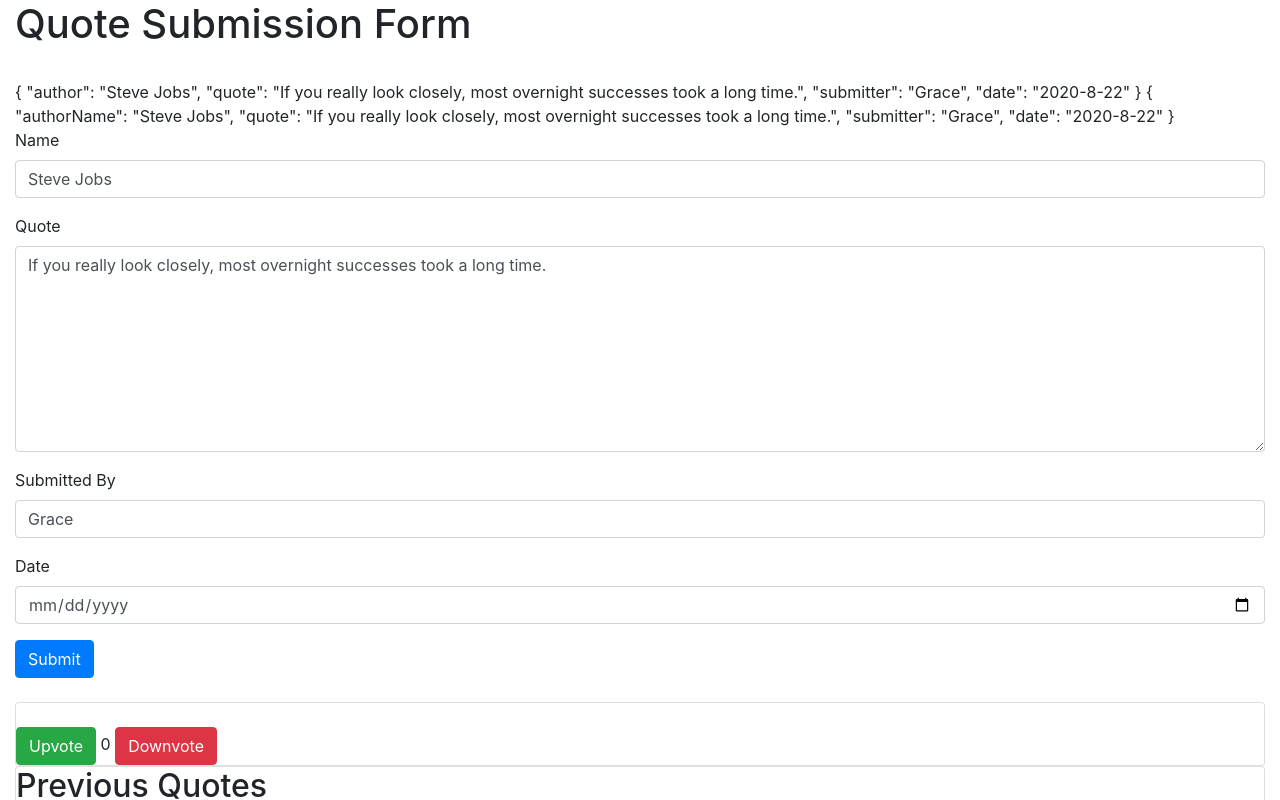
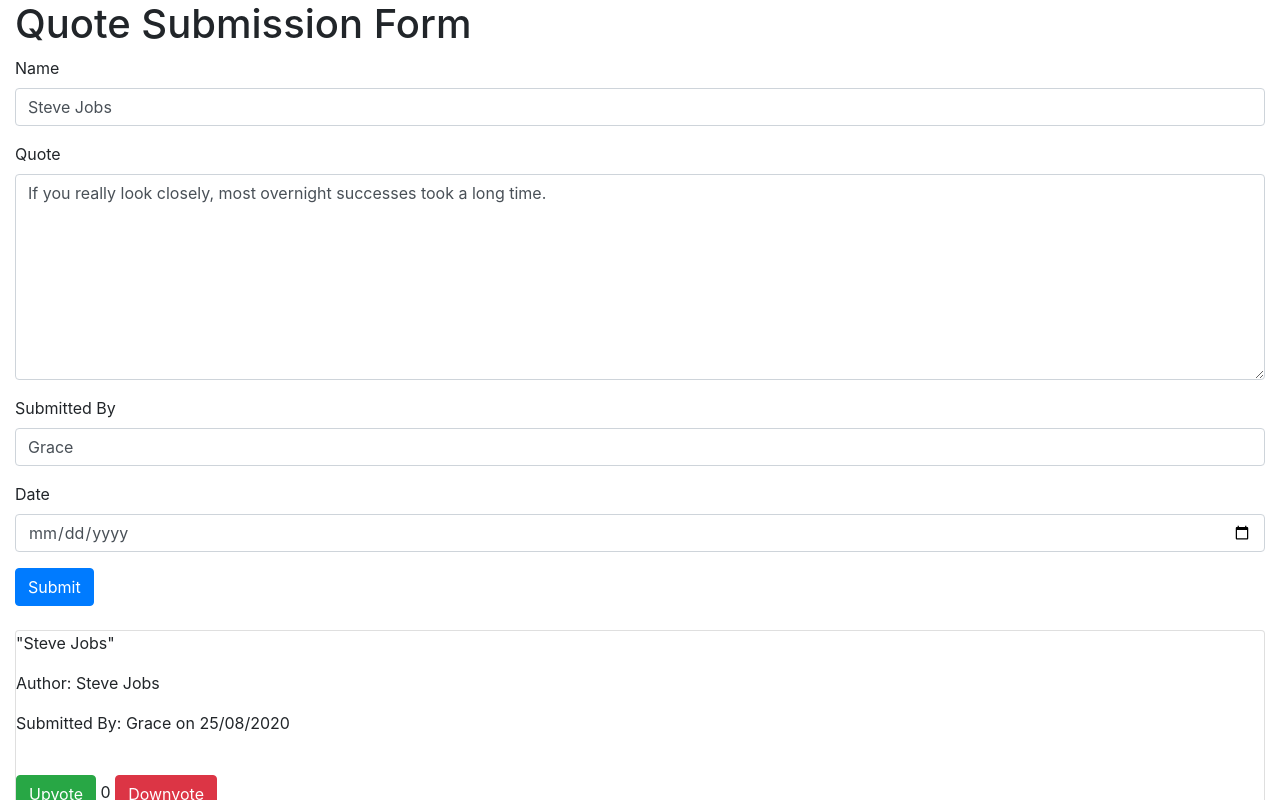
Before and after one commit to gracewa/Quotes, an Angular app: page / in a window 1280 px wide. Shown: the top 800 px of the page. Built offline with nearby package versions, Linux system fonts and the light colour scheme.

Commit message:
Interpolating bound properties to html

```diff
--- a/src/app/app.component.html
+++ b/src/app/app.component.html
@@ -1,13 +1,10 @@
 <div class="container-fluid">
   <h1>Quote Submission Form</h1>
-  <br>
-  {{quoteModel | json}}
-  {{userForm.value | json}}
-  <br>
+
   <form #userForm="ngForm">
     <div class="form-group">
       <label>Name</label>
-      <input type="text" class ="form-control" name="authorName" [(ngModel)]="quoteModel.author">
+      <input type="text" class ="form-control" name="author" [(ngModel)]="quoteModel.author">
     </div>
     <div class="form-group">
       <label>Quote</label>
@@ -28,7 +25,9 @@
   <div class="card current">
     <div class="row">
       <div class="col-md-12">
-
+        <p>{{quoteModel.author | json}}</p>
+        <p>{{"Author: " + previousAuthor}}</p>
+        <p>{{"Submitted By: " + previousSubmitter + " on " + previousDate}}</p>
       <br>
 
       <div class="vote">
```
